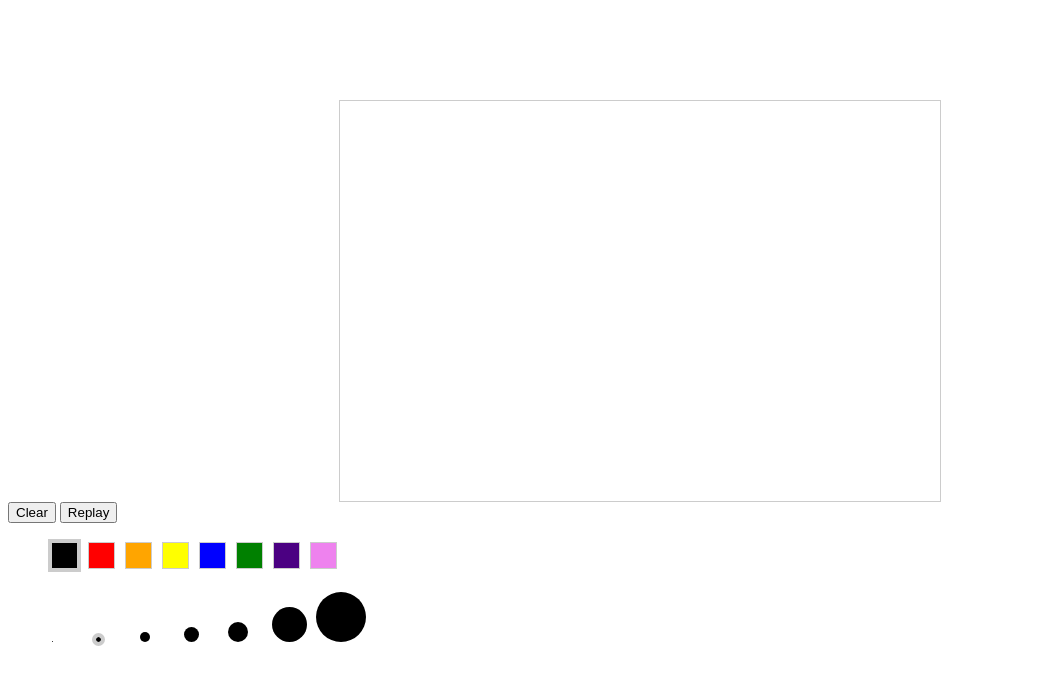
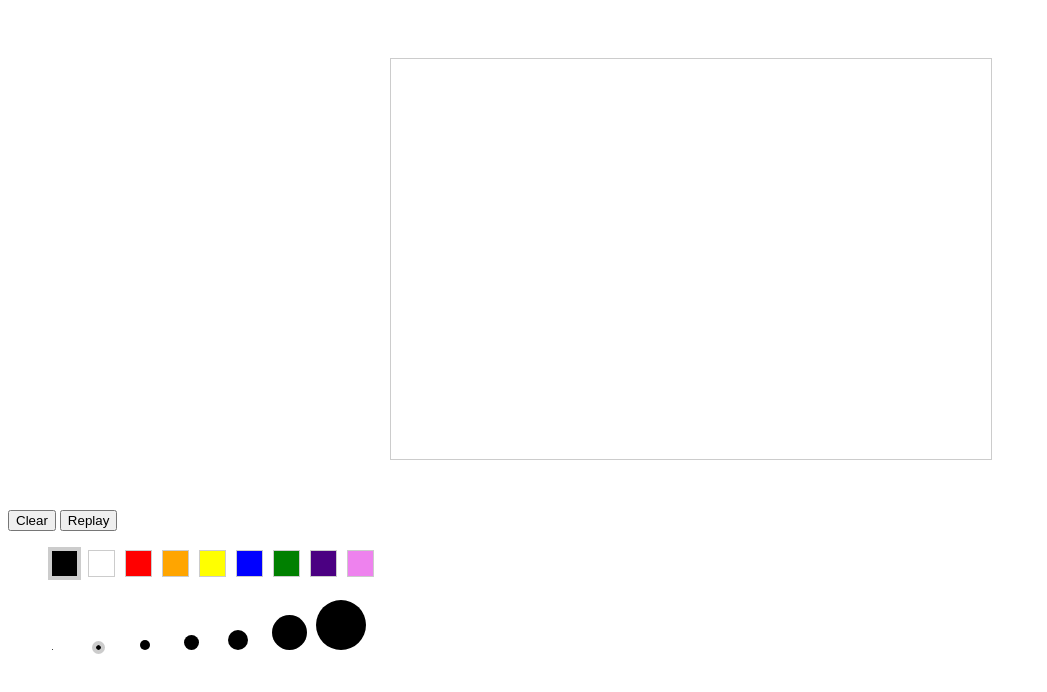
Before and after one commit to alliejones/doodler, a plain HTML site: page index.html in a window 1280 px wide. Shown: the whole page, without its empty margins (0-1047 px from the left). Drawn offline with Linux system fonts and the light colour scheme.

Commit message:
Add container around canvas so drawing off-canvas works better

```diff
--- a/index.html
+++ b/index.html
@@ -2,12 +2,16 @@
 <html>
   <head>
     <style>
+      .canvas-container {
+        padding: 50px;
+        margin: 0 auto;
+        width: 500px;
+      }
       #canvas {
         border: 1px solid #ccc;
         cursor: crosshair;
         display: block;
         height: 400px;
-        margin: 100px auto 0 auto;
         width: 600px;
       }
 
@@ -16,8 +20,6 @@
       .option li {
         display: inline-block;
         cursor: pointer;
-        height: 25px;
-        width: 25px;
       }
 
       .colors li {
@@ -25,6 +27,8 @@
         margin: 3px;
         text-align: center;
         vertical-align: middle;
+        height: 25px;
+        width: 25px;
       }
 
       .colors li.selected {
@@ -51,11 +55,12 @@
     </style>
   </head>
   <body>
-    <div><canvas id="canvas"></canvas></div>
+    <div class="canvas-container"><canvas id="canvas"></canvas></div>
     <button id="clear">Clear</button>
     <button id="replay">Replay</button>
     <ul class="colors option">
       <li data-color="black" class="selected"></li>
+      <li data-color="white"></li>
       <li data-color="red"></li>
       <li data-color="orange"></li>
       <li data-color="yellow"></li>
@@ -95,7 +100,6 @@
       });
 
       $('.sizes li').each(function() {
-        var maxSize = 25;
         var size = $(this).data('size');
         $('<div class="circle"></div>').css({
           width: size,
--- a/script.js
+++ b/script.js
@@ -13,7 +13,7 @@ function Canvas (settings) {
   this.ctx.lineJoin = 'round';
   this.ctx.strokeStyle = 'black';
 
-  $(this.el).on('mousedown', this.onMousedown.bind(this));
+  $(this.el).parent('.canvas-container').on('mousedown', this.onMousedown.bind(this));
   // fix canvas cursor in Chrome
   $(window).on('selectstart', function() { return false; });
   $(window).on('mousemove', this.onMousemove.bind(this));
```
